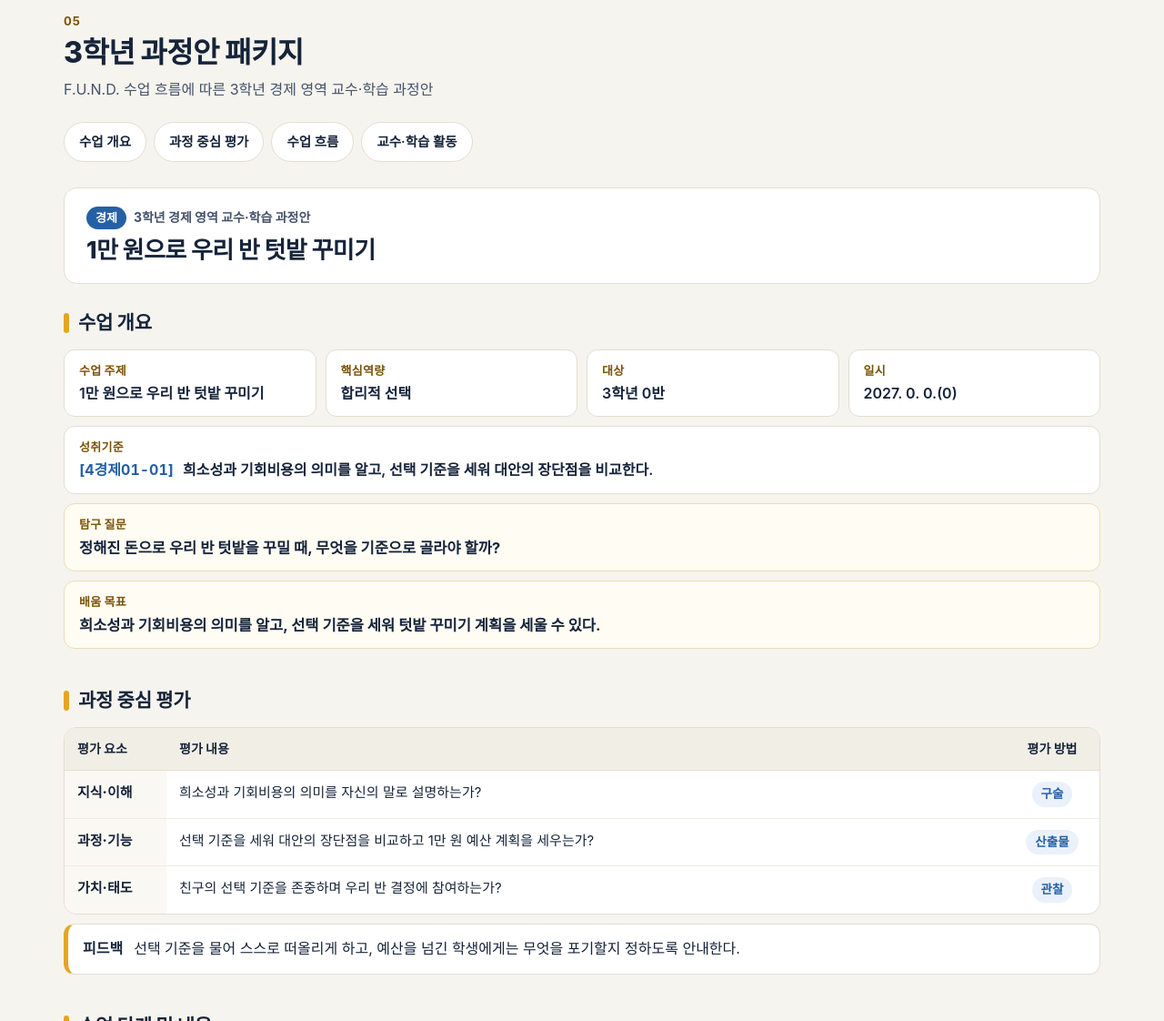
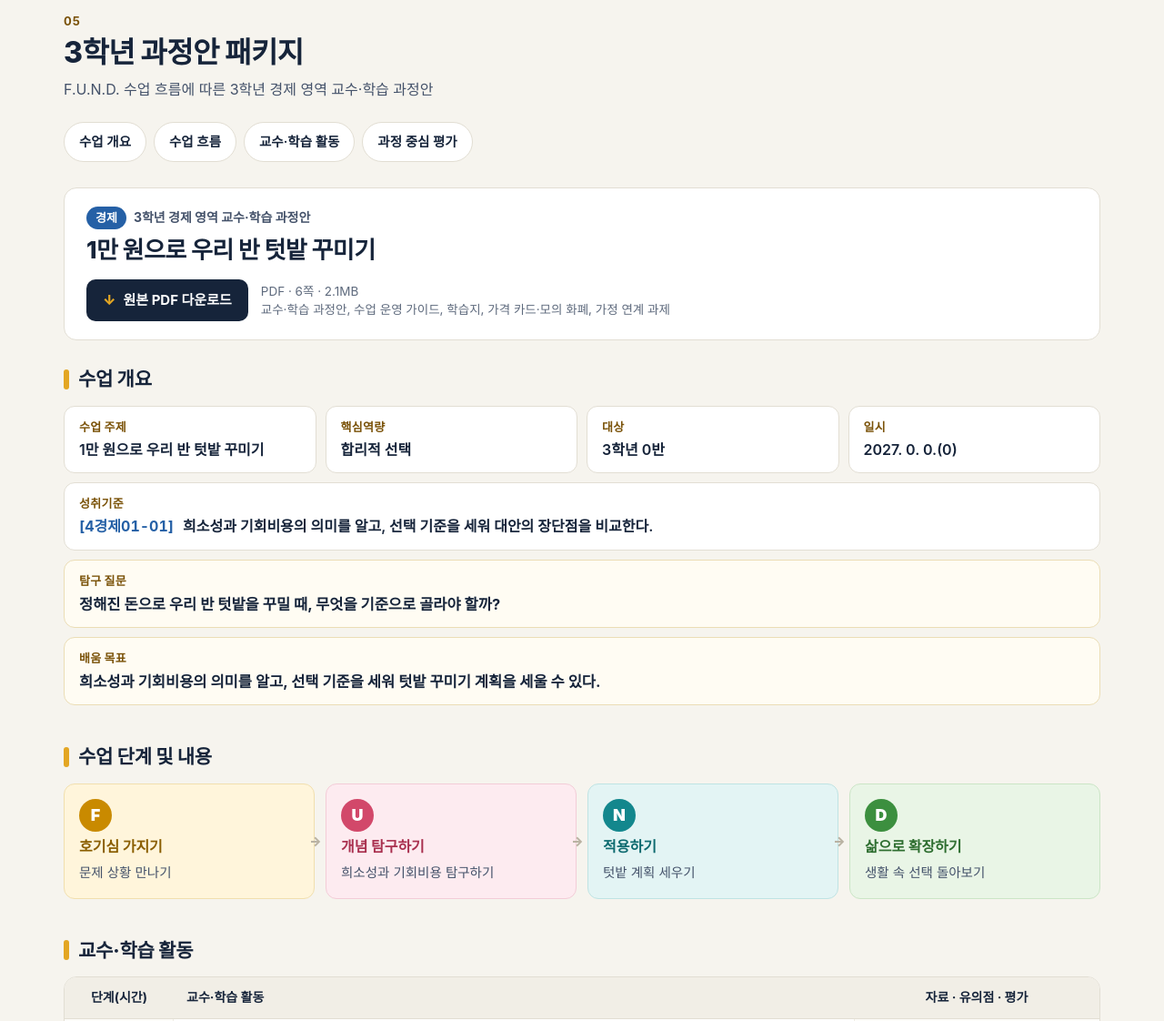
Before and after one commit to 2027fund/fund-economy-school, a plain HTML site: page lesson3/index.html in a window 1280 px wide. Shown: the part 240-1362 px from the top of the page at 91% size. Drawn offline with Linux system fonts and the light colour scheme; a web font is replaced by a local one.

Commit message:
3학년 과정안: 원본 PDF 다운로드 추가, 과정 중심 평가 위치 이동
- 원본 PDF(과정안·운영 가이드·학습지·가격 카드·가정 연계 과제) 다운로드 버튼 추가
- 과정 중심 평가(피드백 포함)를 페이지 맨 아래로 이동하고 바로가기 순서 조정
- 스타일시트 버전 갱신

Co-Authored-By: Claude Opus 5.5 <noreply@anthropic.com>
Claude-Session: https://claude.ai/code/session_01FFLLFmSg8f3nbWQK4ExGrp

```diff
--- a/assets/style.css
+++ b/assets/style.css
@@ -146,6 +146,14 @@ td.mk{text-align:center;vertical-align:middle;border-left:1px solid var(--line-2
 .lesson-label{display:flex;align-items:center;gap:8px;margin:0 0 6px;font-size:14px;font-weight:700;color:var(--ink-2)}
 .lesson-title{margin:0;font-size:26px;line-height:1.3;font-weight:800;letter-spacing:-.02em}
 
+.downloads{display:flex;flex-wrap:wrap;align-items:center;gap:10px 14px;margin-top:16px}
+.dl{display:inline-flex;align-items:center;gap:8px;min-height:46px;padding:0 18px;border-radius:10px;background:var(--ink);color:#fff;
+  text-decoration:none;font-weight:700;font-size:15px;white-space:nowrap}
+.dl::before{content:"↓";font-weight:900;color:var(--gold)}
+.dl:hover{background:#24395A}
+.dl:focus-visible{outline:3px solid var(--gold);outline-offset:2px}
+.dl-info{font-size:13.5px;line-height:1.5;color:var(--muted)}
+
 .overview{display:grid;grid-template-columns:repeat(4,minmax(0,1fr));gap:10px;margin:0}
 .ov{margin:0;padding:12px 16px;background:var(--card);border:1px solid var(--line);border-radius:12px}
 .ov-wide{grid-column:1/-1}
@@ -266,6 +274,7 @@ td.mk{text-align:center;vertical-align:middle;border-left:1px solid var(--line-2
   /* ---------- 05 과정안 ---------- */
   .lesson-head{padding:18px 16px;margin-bottom:22px}
   .lesson-title{font-size:22px}
+  .dl{flex:1 1 100%;justify-content:center}
     .overview{grid-template-columns:repeat(2,minmax(0,1fr));gap:8px}
   .ov{padding:10px 12px}
   .ov-key dd{font-size:15.5px}
--- a/lesson3/index.html
+++ b/lesson3/index.html
@@ -7,7 +7,7 @@
 <meta name="description" content="경제교육 연구학교 운영 계획서 부록 · 3학년 경제 영역 교수·학습 과정안">
 <link rel="preconnect" href="https://cdn.jsdelivr.net" crossorigin>
 <link rel="stylesheet" href="https://cdn.jsdelivr.net/gh/orioncactus/pretendard@v1.3.9/dist/web/variable/pretendardvariable-dynamic-subset.min.css">
-<link rel="stylesheet" href="../assets/style.css?v=20261122-6">
+<link rel="stylesheet" href="../assets/style.css?v=20261122-7">
 </head>
 <body>
 <header class="site-header">
@@ -23,12 +23,16 @@
 </header>
 <main class="wrap">
 <section class="page-head"><p class="kicker">05</p><h1>3학년 과정안 패키지</h1><p class="lead">F.U.N.D. 수업 흐름에 따른 3학년 경제 영역 교수·학습 과정안</p></section>
-<nav class="jump" aria-label="과정안 바로가기"><a href="#overview">수업 개요</a><a href="#assessment">과정 중심 평가</a><a href="#flow">수업 흐름</a><a href="#activities">교수·학습 활동</a></nav>
+<nav class="jump" aria-label="과정안 바로가기"><a href="#overview">수업 개요</a><a href="#flow">수업 흐름</a><a href="#activities">교수·학습 활동</a><a href="#assessment">과정 중심 평가</a></nav>
 
 <article class="lesson" aria-labelledby="lesson-title">
 <header class="lesson-head">
 <p class="lesson-label"><span class="chip eco">경제</span> 3학년 경제 영역 교수·학습 과정안</p>
 <h2 id="lesson-title" class="lesson-title">1만 원으로 우리 반 텃밭 꾸미기</h2>
+<div class="downloads">
+<a class="dl" href="files/grade3-lesson-package.pdf" download="3학년 과정안 패키지_1만 원으로 우리 반 텃밭 꾸미기.pdf">원본 PDF 다운로드</a>
+<span class="dl-info">PDF · 6쪽 · 2.1MB<br>교수·학습 과정안, 수업 운영 가이드, 학습지, 가격 카드·모의 화폐, 가정 연계 과제</span>
+</div>
 </header>
 
 <section class="block" id="overview">
@@ -42,18 +46,6 @@
 <div class="ov ov-wide ov-key"><dt>탐구 질문</dt><dd>정해진 돈으로 우리 반 텃밭을 꾸밀 때, 무엇을 기준으로 골라야 할까?</dd></div>
 <div class="ov ov-wide ov-key"><dt>배움 목표</dt><dd>희소성과 기회비용의 의미를 알고, 선택 기준을 세워 텃밭 꾸미기 계획을 세울 수 있다.</dd></div>
 </dl>
-</section>
-
-<section class="block" id="assessment">
-<h2>과정 중심 평가</h2>
-<div class="table-box"><table class="t-assess">
-<thead><tr><th scope="col">평가 요소</th><th scope="col">평가 내용</th><th scope="col">평가 방법</th></tr></thead>
-<tbody>
-<tr><th scope="row">지식·이해</th><td>희소성과 기회비용의 의미를 자신의 말로 설명하는가?</td><td class="method"><span>구술</span></td></tr>
-<tr><th scope="row">과정·기능</th><td>선택 기준을 세워 대안의 장단점을 비교하고 1만 원 예산 계획을 세우는가?</td><td class="method"><span>산출물</span></td></tr>
-<tr><th scope="row">가치·태도</th><td>친구의 선택 기준을 존중하며 우리 반 결정에 참여하는가?</td><td class="method"><span>관찰</span></td></tr>
-</tbody></table></div>
-<div class="feedback"><b>피드백</b><p>선택 기준을 물어 스스로 떠올리게 하고, 예산을 넘긴 학생에게는 무엇을 포기할지 정하도록 안내한다.</p></div>
 </section>
 
 <section class="block" id="flow">
@@ -77,6 +69,18 @@
 <article class="stage s-end"><header class="stage-head"><h3 class="stage-name">정리</h3><span class="stage-meta"><span class="time">5분</span></span></header><div class="stage-body"><ul class="acts"><li class="act">◈ 배움 정리하기<ul class="act-sub"><li>오늘 배운 개념으로 한 문장 쓰기: “나는 ~를 골라서 ~를 포기했다.”</li></ul></li><li class="act">◈ 다음 차시 예고<ul class="act-sub"><li>정한 계획대로 모종을 사서 우리 반 텃밭에 심기</li></ul></li><li class="act">◈ 주말 과제 안내<ul class="act-sub"><li>가족과 예산을 세워 장보기 활동을 한 후 활동지 제출</li></ul></li></ul></div><aside class="stage-notes is-empty" aria-hidden="true"></aside></article>
 </div>
 </section>
+
+<section class="block" id="assessment">
+<h2>과정 중심 평가</h2>
+<div class="table-box"><table class="t-assess">
+<thead><tr><th scope="col">평가 요소</th><th scope="col">평가 내용</th><th scope="col">평가 방법</th></tr></thead>
+<tbody>
+<tr><th scope="row">지식·이해</th><td>희소성과 기회비용의 의미를 자신의 말로 설명하는가?</td><td class="method"><span>구술</span></td></tr>
+<tr><th scope="row">과정·기능</th><td>선택 기준을 세워 대안의 장단점을 비교하고 1만 원 예산 계획을 세우는가?</td><td class="method"><span>산출물</span></td></tr>
+<tr><th scope="row">가치·태도</th><td>친구의 선택 기준을 존중하며 우리 반 결정에 참여하는가?</td><td class="method"><span>관찰</span></td></tr>
+</tbody></table></div>
+<div class="feedback"><b>피드백</b><p>선택 기준을 물어 스스로 떠올리게 하고, 예산을 넘긴 학생에게는 무엇을 포기할지 정하도록 안내한다.</p></div>
+</section>
 </article>
 </main>
 <footer class="site-footer">
```
Also changed, not shown: elements/index.html (+1 -1 lines), framework/index.html (+1 -1 lines), index.html (+1 -1 lines), sequence/index.html (+1 -1 lines), standards/index.html (+1 -1 lines), 1 other file.
